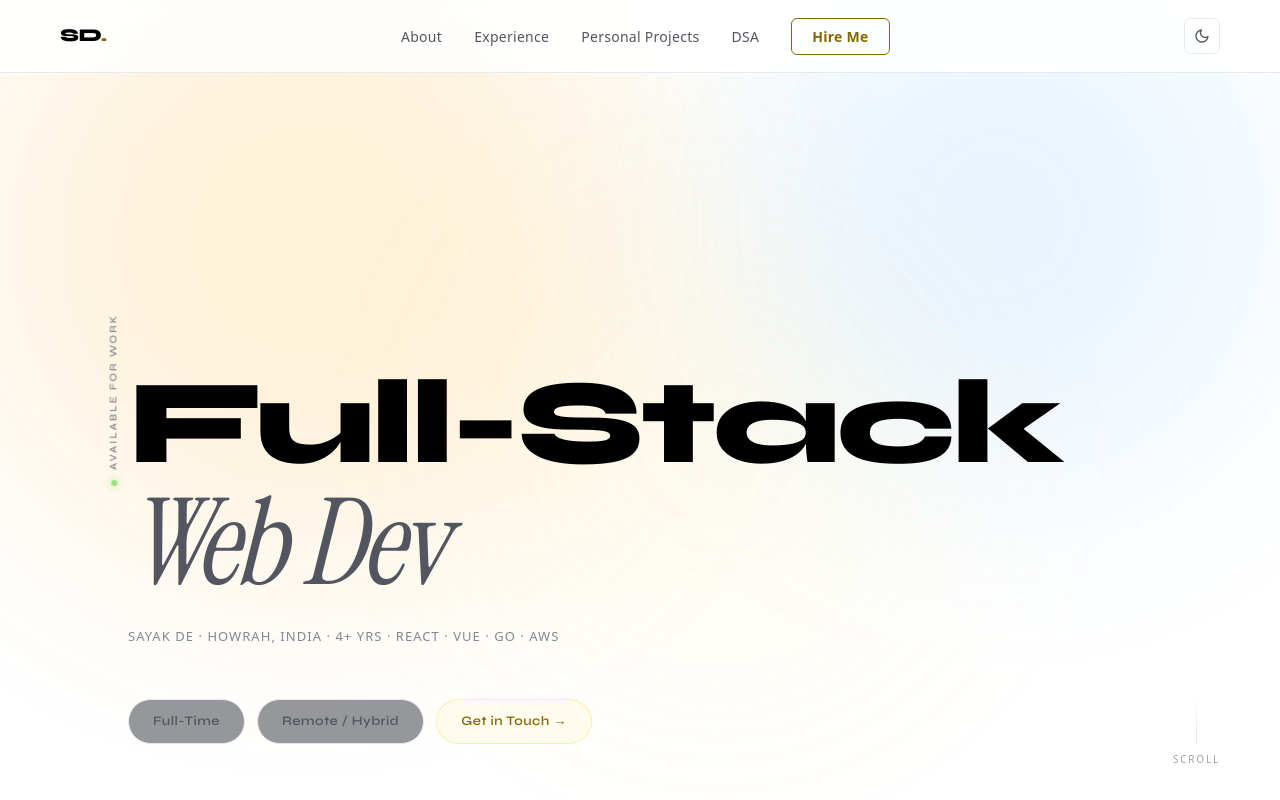
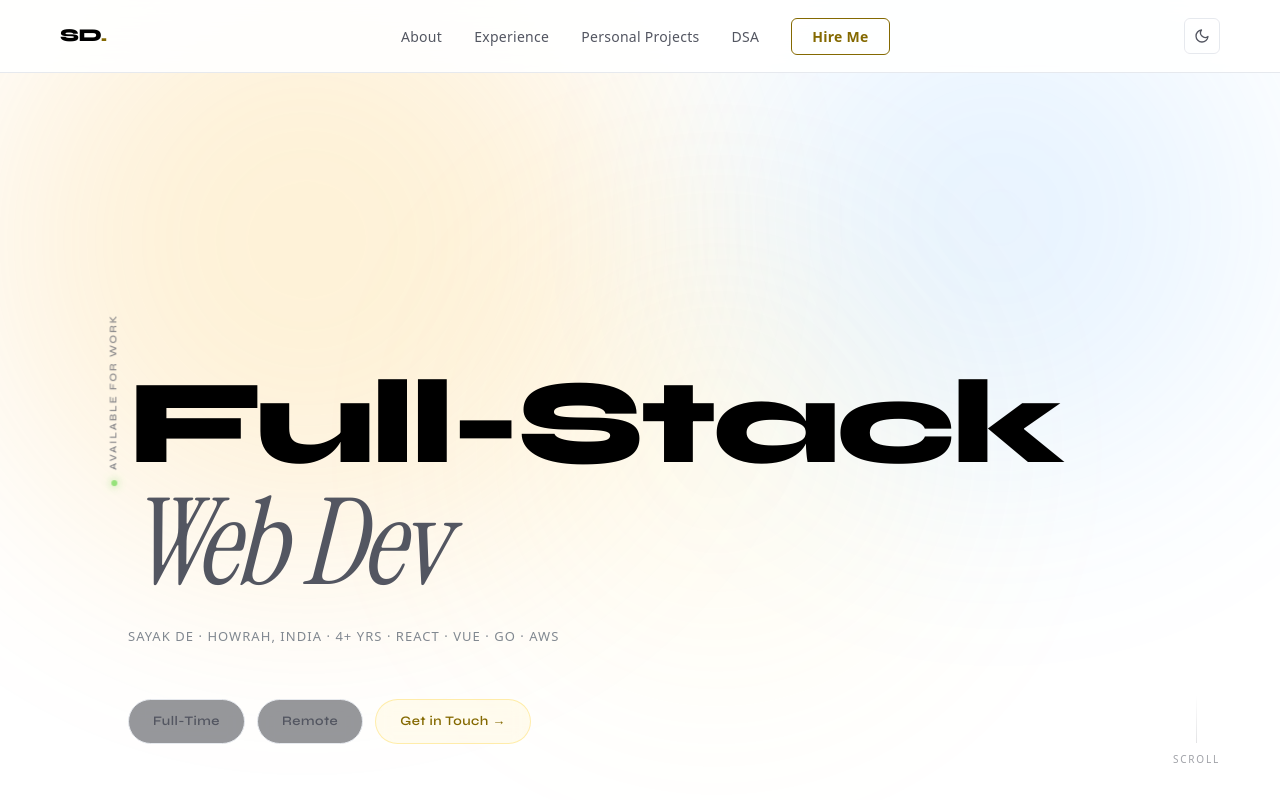
Before and after one commit to SayakDe98/sayak-de-portfolio, a Next.js app: page / in a window 1280 px wide. Shown: the top 800 px of the page. Built offline with nearby package versions, Linux system fonts and the light colour scheme.

Commit message:
Removed hybrid

```diff
--- a/pages/index.js
+++ b/pages/index.js
@@ -222,7 +222,7 @@ export default function Home() {
 
           <div className="hero-pills">
             <span className="hero-pill">Full-Time</span>
-            <span className="hero-pill">Remote / Hybrid</span>
+            <span className="hero-pill">Remote</span>
             <a href="#contact" className="hero-pill hero-pill-accent">Get in Touch →</a>
           </div>
 
```
